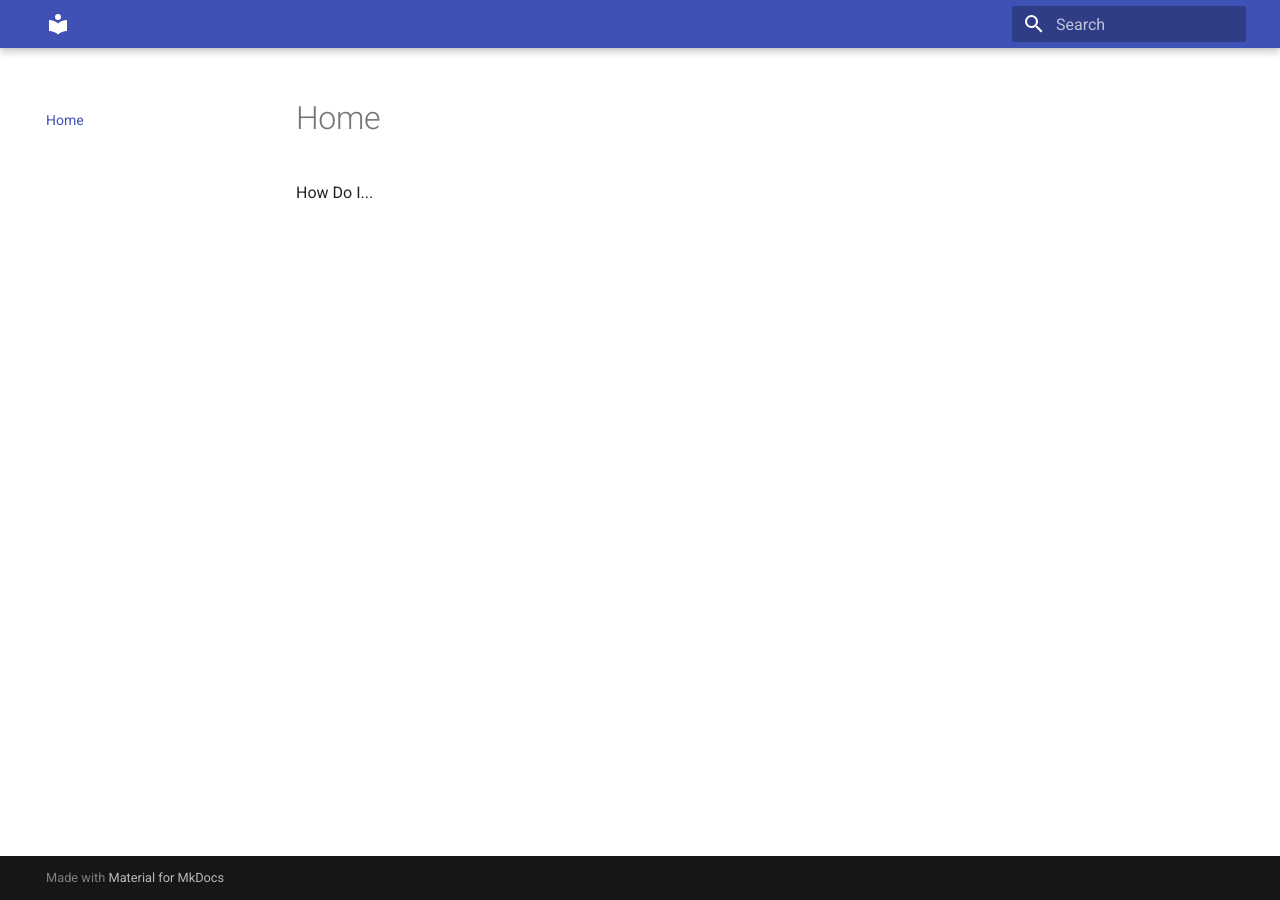
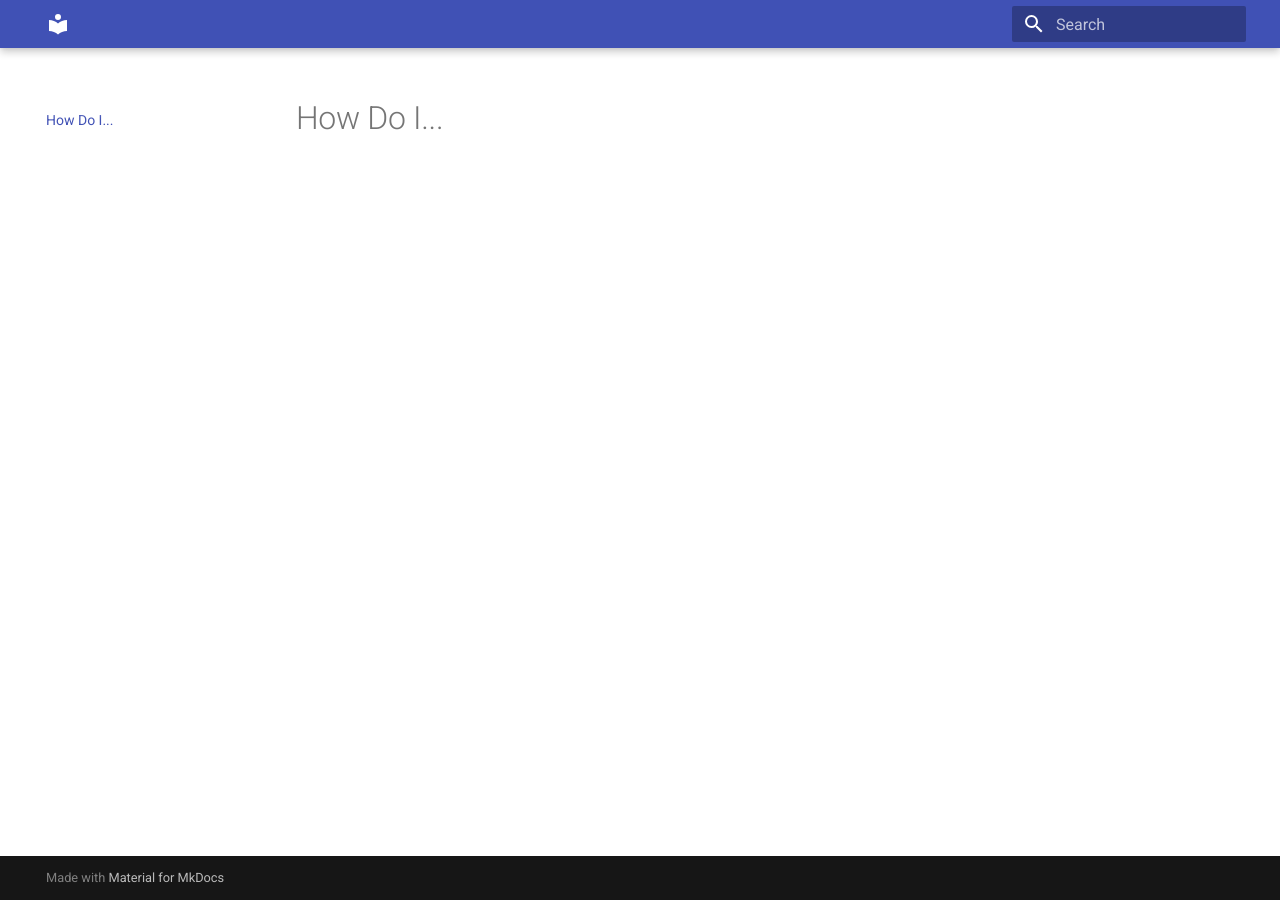
Before and after one commit to denkasyanov/howdoi, an MkDocs documentation site: the page built from docs/index.md, in a window 1280 px wide. Built offline with MkDocs 1.6.1 and Material for MkDocs 9.7.7, drawn with Linux system fonts in a browser that asks for light colours.

Commit message:
Update index.md

```diff
--- a/docs/index.md
+++ b/docs/index.md
@@ -1 +1 @@
-How Do I...
+# How Do I...
```
